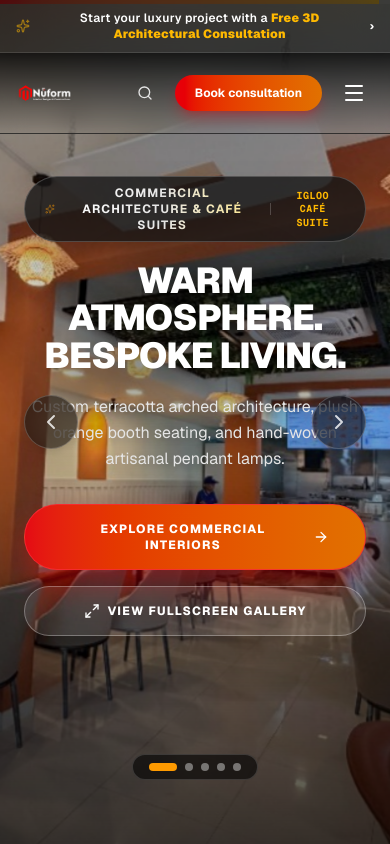
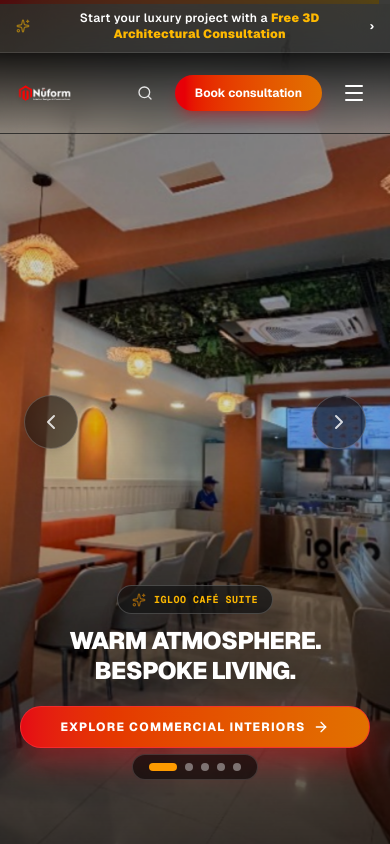
Before and after one commit to venkaat/nuform, a Next.js app: page / in a window 390 px wide. Shown: the top 844 px of the page. Built offline with nearby package versions, Linux system fonts and the light colour scheme.

Commit message:
style: Optimize mobile hero typography and alignment to keep background images clear

```diff
--- a/components/CinematicHero.tsx
+++ b/components/CinematicHero.tsx
@@ -191,9 +191,9 @@ export default function CinematicHero({ onOpenConsultation, onHeroLoaded }: Cine
         ))}
       </div>
 
-      {/* FOREGROUND CONTENT WITH STAGGERED FADE-UP ANIMATIONS */}
+      {/* FOREGROUND CONTENT - OPTIMIZED FOR UNCLUTTERED MOBILE VIEW */}
       <div
-        className="relative z-20 h-full max-w-7xl mx-auto px-6 flex flex-col justify-center items-center text-center pb-28 pt-20 transition-transform duration-300 ease-out"
+        className="relative z-20 h-full max-w-7xl mx-auto px-5 flex flex-col justify-end sm:justify-center items-center text-center pb-24 sm:pb-28 pt-28 sm:pt-20 transition-transform duration-300 ease-out"
         style={{
           transform: `translate3d(${mousePos.x * 10}px, ${mousePos.y * 10}px, 0px)`,
         }}
@@ -201,37 +201,38 @@ export default function CinematicHero({ onOpenConsultation, onHeroLoaded }: Cine
 
         {/* Category Badge */}
         <div key={`badge-${currentIndex}`} className="opacity-0 animate-fade-up [animation-delay:150ms]">
-          <div className="inline-flex items-center gap-2.5 bg-neutral-900/80 backdrop-blur-xl border border-white/20 px-5 py-2 rounded-full text-white text-xs font-bold uppercase tracking-widest mb-5 shadow-2xl">
-            <Sparkles className="w-4 h-4 text-amber-500 animate-pulse" />
-            <span className="bg-gradient-to-r from-white via-neutral-200 to-amber-200 bg-clip-text text-transparent">
+          <div className="inline-flex items-center gap-2 bg-neutral-900/80 backdrop-blur-xl border border-white/20 px-3.5 py-1.5 sm:px-5 sm:py-2 rounded-full text-white text-[10px] sm:text-xs font-bold uppercase tracking-widest mb-3 sm:mb-5 shadow-2xl">
+            <Sparkles className="w-3.5 h-3.5 text-amber-500 animate-pulse" />
+            <span className="hidden sm:inline bg-gradient-to-r from-white via-neutral-200 to-amber-200 bg-clip-text text-transparent">
               {currentSlide.category}
             </span>
-            <span className="h-3 w-px bg-white/20" />
-            <span className="text-[10px] text-amber-400 font-mono tracking-wider">
+            <span className="hidden sm:inline h-3 w-px bg-white/20" />
+            <span className="text-amber-400 font-mono tracking-wider">
               {currentSlide.tag}
             </span>
           </div>
         </div>
 
-        {/* Main Title */}
+        {/* Main Title - Compact 1-2 lines on mobile */}
         <div key={`title-${currentIndex}`} className="opacity-0 animate-fade-up [animation-delay:400ms]">
-          <h1 className="text-4xl sm:text-6xl md:text-7xl lg:text-8xl font-black text-white tracking-tight uppercase leading-[1.04] max-w-5xl font-sans drop-shadow-[0_20px_30px_rgba(0,0,0,0.9)] whitespace-pre-line">
-            {currentSlide.title}
+          <h1 className="text-2xl sm:text-6xl md:text-7xl lg:text-8xl font-black text-white tracking-tight uppercase leading-tight sm:leading-[1.04] max-w-5xl font-sans drop-shadow-[0_15px_25px_rgba(0,0,0,0.95)]">
+            <span className="sm:hidden">{currentSlide.title.replace(/\n/g, " ")}</span>
+            <span className="hidden sm:inline whitespace-pre-line">{currentSlide.title}</span>
           </h1>
         </div>
 
-        {/* Subtitle */}
-        <div key={`sub-${currentIndex}`} className="opacity-0 animate-fade-up [animation-delay:650ms]">
+        {/* Subtitle - Visible on Desktop/Tablet, Hidden on Mobile for Maximum Image Breathing Room */}
+        <div key={`sub-${currentIndex}`} className="opacity-0 animate-fade-up [animation-delay:650ms] hidden sm:block">
           <p className="mt-5 text-base sm:text-lg md:text-xl text-neutral-200 max-w-2xl font-normal leading-relaxed drop-shadow-lg">
             {currentSlide.subtitle}
           </p>
         </div>
 
-        {/* CTA Action Buttons */}
-        <div key={`cta-${currentIndex}`} className="opacity-0 animate-fade-up [animation-delay:900ms] mt-8 flex flex-col sm:flex-row items-center justify-center gap-4 w-full sm:w-auto">
+        {/* CTA Action Buttons - Streamlined Single Button on Mobile */}
+        <div key={`cta-${currentIndex}`} className="opacity-0 animate-fade-up [animation-delay:900ms] mt-5 sm:mt-8 flex flex-col sm:flex-row items-center justify-center gap-3 sm:gap-4 w-full sm:w-auto">
           <button
             onClick={() => onOpenConsultation(currentSlide.cta)}
-            className="w-full sm:w-auto bg-gradient-to-r from-[#e50914] to-amber-600 hover:from-red-700 hover:to-amber-700 text-white px-9 py-4 font-extrabold text-xs sm:text-sm uppercase tracking-widest transition-all transform hover:scale-105 shadow-[0_15px_30px_rgba(229,9,20,0.4)] rounded-full border border-red-500/80 flex items-center justify-center gap-2 group cursor-pointer"
+            className="w-full sm:w-auto bg-gradient-to-r from-[#e50914] to-amber-600 hover:from-red-700 hover:to-amber-700 text-white px-7 py-3 sm:px-9 sm:py-4 font-extrabold text-xs sm:text-sm uppercase tracking-widest transition-all transform hover:scale-105 shadow-[0_15px_30px_rgba(229,9,20,0.4)] rounded-full border border-red-500/80 flex items-center justify-center gap-2 group cursor-pointer"
           >
             <span>{currentSlide.cta}</span>
             <ArrowRight className="w-4 h-4 group-hover:translate-x-1 transition-transform" />
@@ -239,7 +240,7 @@ export default function CinematicHero({ onOpenConsultation, onHeroLoaded }: Cine
 
           <button
             onClick={() => setIsFullscreen(true)}
-            className="w-full sm:w-auto bg-white/10 hover:bg-white hover:text-black backdrop-blur-xl text-white px-8 py-4 font-extrabold text-xs sm:text-sm uppercase tracking-widest border border-white/30 transition-all transform hover:scale-105 rounded-full shadow-2xl flex items-center justify-center gap-2 cursor-pointer"
+            className="hidden sm:flex w-full sm:w-auto bg-white/10 hover:bg-white hover:text-black backdrop-blur-xl text-white px-8 py-4 font-extrabold text-xs sm:text-sm uppercase tracking-widest border border-white/30 transition-all transform hover:scale-105 rounded-full shadow-2xl items-center justify-center gap-2 cursor-pointer"
           >
             <Maximize2 className="w-4 h-4" />
             <span>View Fullscreen Gallery</span>
```
